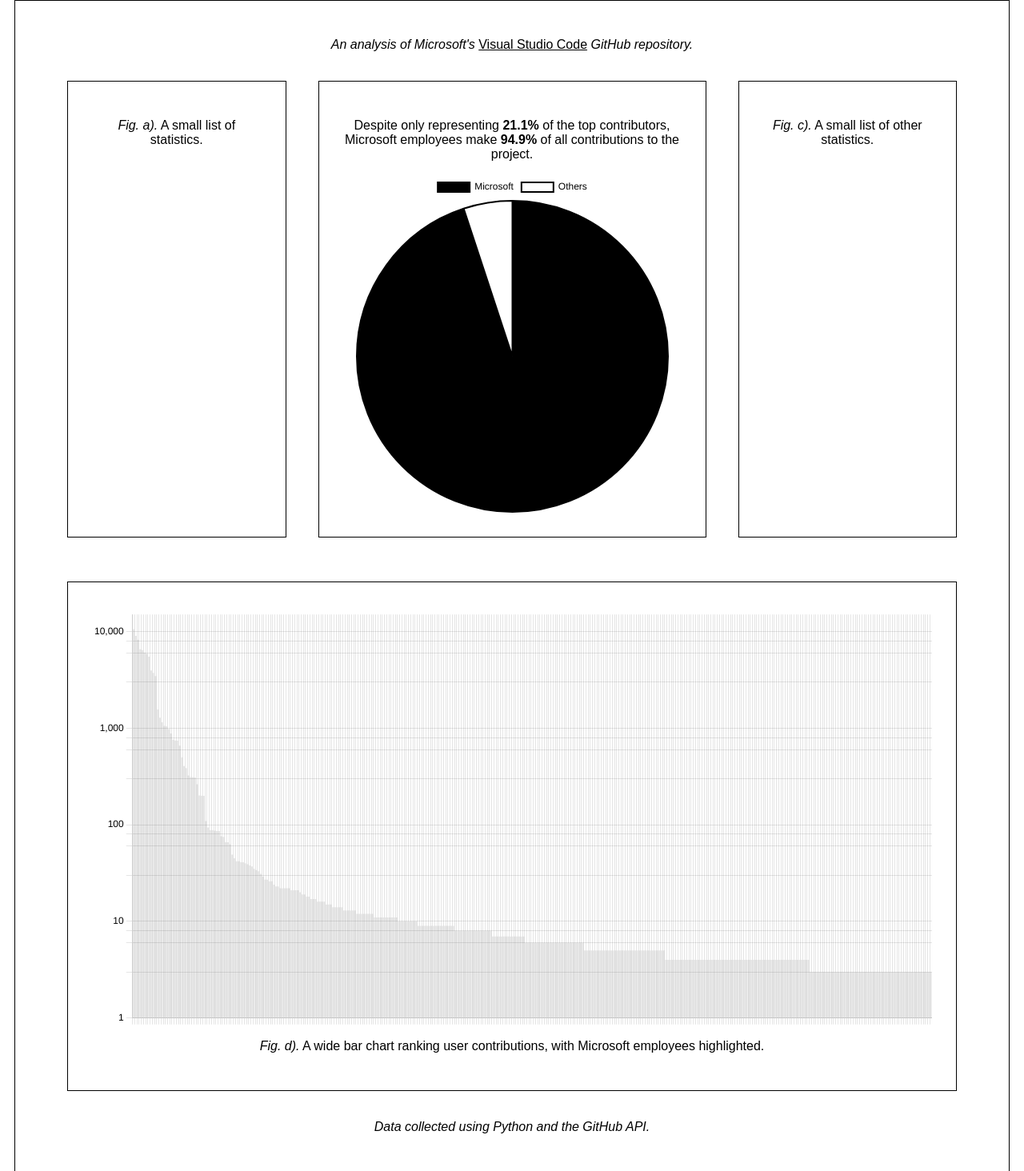
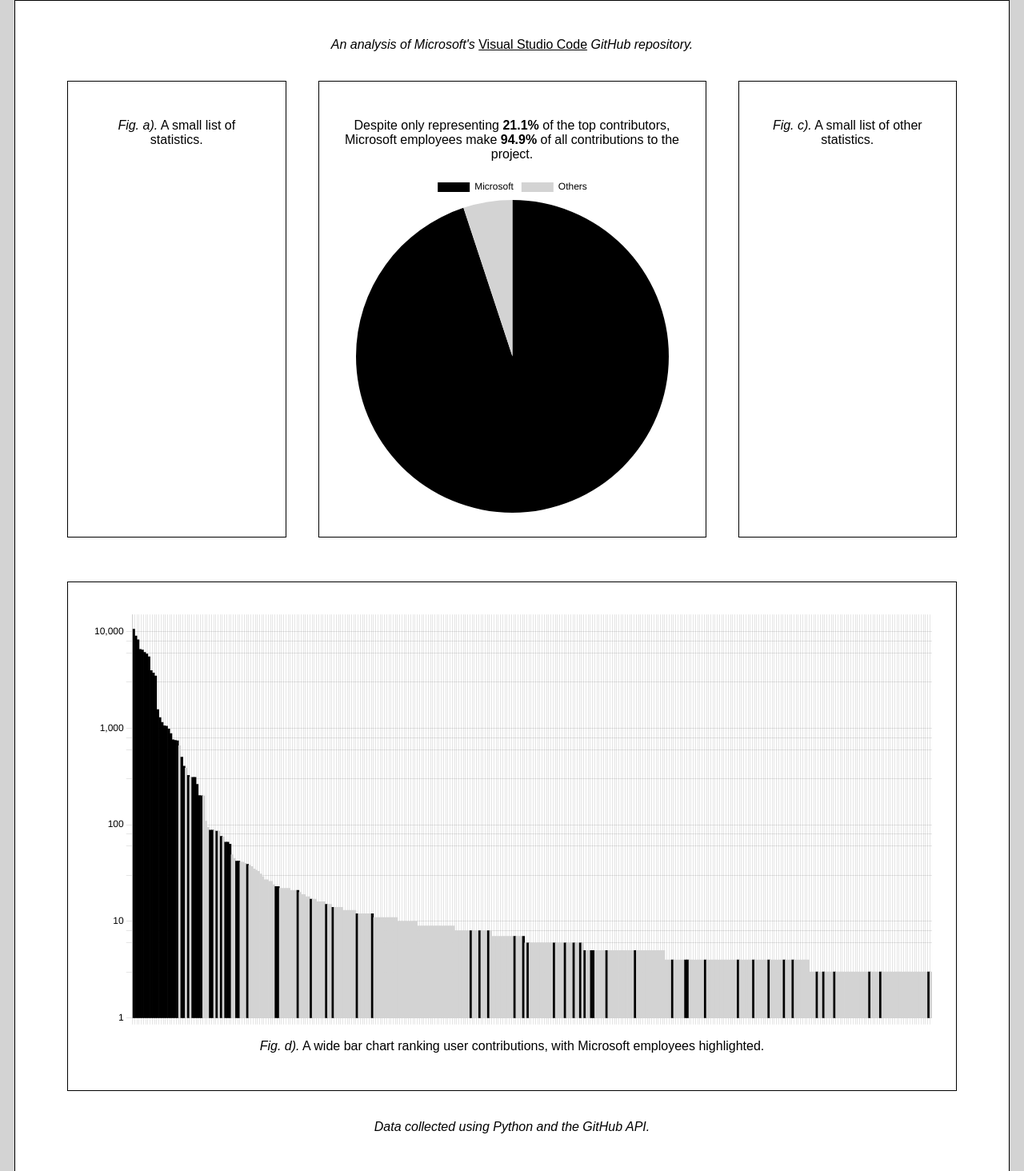
Before and after one commit to liam-ol/csu33012-viz, a plain HTML site: page vizdoc.html in a window 1280 px wide. Shown: the part 246-1710 px from the top of the page at 80% size. Drawn offline with nearby package versions, Linux system fonts and the light colour scheme.

Commit message:
Changed colours

```diff
--- a/vizdoc.html
+++ b/vizdoc.html
@@ -8,7 +8,7 @@
     <script src="vizscript.js"></script>
     <style>
         body {
-            background-color: white;
+            background-color: lightgrey;
             font-family: "arial", sans-serif;
             padding: 10px;
         }
@@ -88,9 +88,9 @@
                 datasets: [{
                     data: employeeContribRatio,
                     backgroundColor: [
-                        "black", "white"
+                        "black", "lightgrey"
                     ],
-                    borderColor: ["black"]
+                    borderWidth:0
                 }],
                 labels:['Microsoft','Others']
             },
@@ -106,13 +106,13 @@
             data: {
                 datasets: [{
                     data: listContribs,
-                    //backgroundColor: listEmployed.map(x => x ? "black" : "white"),
-                    //borderColor:"black",
-                    //borderWidth:1
+                    backgroundColor: listEmployed.map(x => x ? "black" : "lightgrey")
                 }],
                 labels:listNames
             },
             options: {
+                barPercentage:1.0,
+                categoryPercentage:1.0,
                 plugins: {
                     legend: {
                         display: false
```
